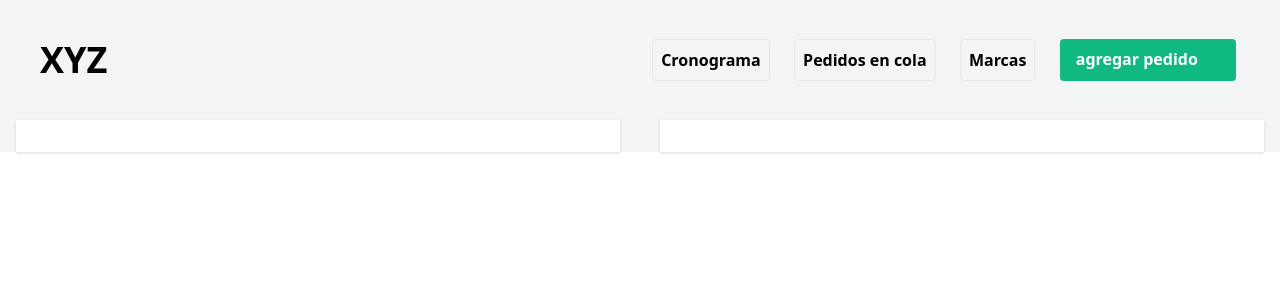
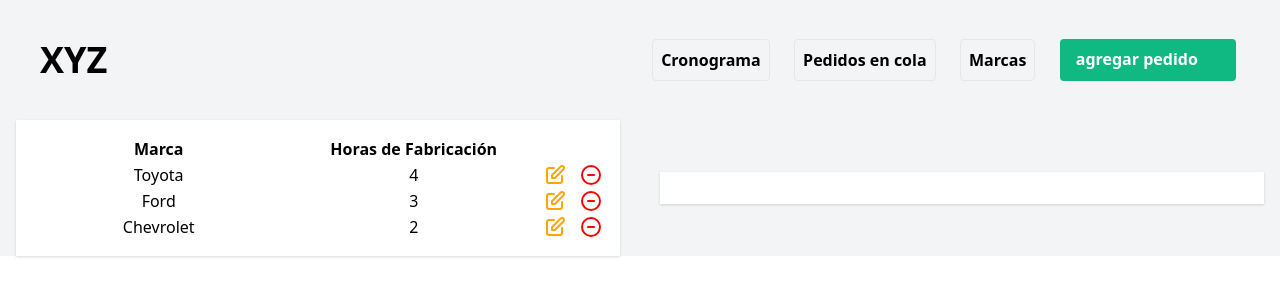
Before and after one commit to jormelcn/workuniversity-test-front, a React (Create React App) app: page /marcas in a window 1280 px wide. Shown: the top 300 px of the page. Built offline with nearby package versions, Linux system fonts and the light colour scheme.

Commit message:
feat: se muestra lista de marcas dummy.

```diff
--- /dev/null
+++ b/src/icons/Delete.js
@@ -0,0 +1,20 @@
+import React from "react";
+
+export default function Delete({ color, srtoke, width }) {
+  return (
+    <svg
+      xmlns="http://www.w3.org/2000/svg"
+      fill= "none"
+      viewBox="0 0 24 24"
+      width={width ? width : "none"}
+       stroke={color ? color : "currentColor"}
+    >
+      <path
+        strokeLinecap="round"
+        strokeLinejoin="round"
+        strokeWidth={srtoke ? srtoke : 2}
+        d="M15 12H9m12 0a9 9 0 11-18 0 9 9 0 0118 0z"
+      />
+    </svg>
+  );
+}
--- /dev/null
+++ b/src/icons/Edit.js
@@ -0,0 +1,20 @@
+import React from "react";
+
+export default function Edit({ color, srtoke, width }) {
+  return (
+    <svg
+      xmlns="http://www.w3.org/2000/svg"
+      fill= "none"
+      viewBox="0 0 24 24"
+      width={width ? width : "none"}
+      stroke={color ? color : "currentColor"}
+    >
+      <path
+        strokeLinecap="round"
+        strokeLinejoin="round"
+        strokeWidth={srtoke ? srtoke : 2}
+        d="M11 5H6a2 2 0 00-2 2v11a2 2 0 002 2h11a2 2 0 002-2v-5m-1.414-9.414a2 2 0 112.828 2.828L11.828 15H9v-2.828l8.586-8.586z"
+      />
+    </svg>
+  );
+}
--- a/src/pages/Brands.js
+++ b/src/pages/Brands.js
@@ -1,8 +1,51 @@
+import Edit from "../icons/Edit";
+import Delete from "../icons/Delete";
+
+const tipoVehiculos = [
+  {
+    id: "laialshdlahsd",
+    name: "Toyota",
+    manufacturingHours: 4,
+  },
+  {
+    id: "laialshdlahsdzcz",
+    name: "Ford",
+    manufacturingHours: 3,
+  },
+  {
+    id: "laialshdlahsdweqw",
+    name: "Chevrolet",
+    manufacturingHours: 2,
+  },
+];
+
 
 export default function Marks() {
   return (
     <section className="flex justify-between items-center gap-10">
       <div className="w-1/2 shadow p-4 shadow bg-white">
+        <table className="table-fixed text-center   ">
+          <thead>
+            <tr>
+              <th className="w-1/2">Marca</th>
+              <th className="w-1/2">Horas de Fabricación</th>
+            </tr>
+          </thead>
+          <tbody>
+            {tipoVehiculos.map((m, i) => (
+              <tr key={i} className="4">
+                <td className=" font-medium  "> {m.name} </td>
+                <td className=" font-medium "> {m.manufacturingHours} </td>
+                <td className=" flex ">
+                  <div className="mr-3 text-orange">
+                    <Edit width={24} color="orange" />
+                  </div>
+                  <Delete width={24} color="red" />
+                </td>
+              </tr>
+            ))}
+          </tbody>
+        </table>
 
       </div>
       <div className="w-1/2 shadow p-4 shadow bg-white">
```
